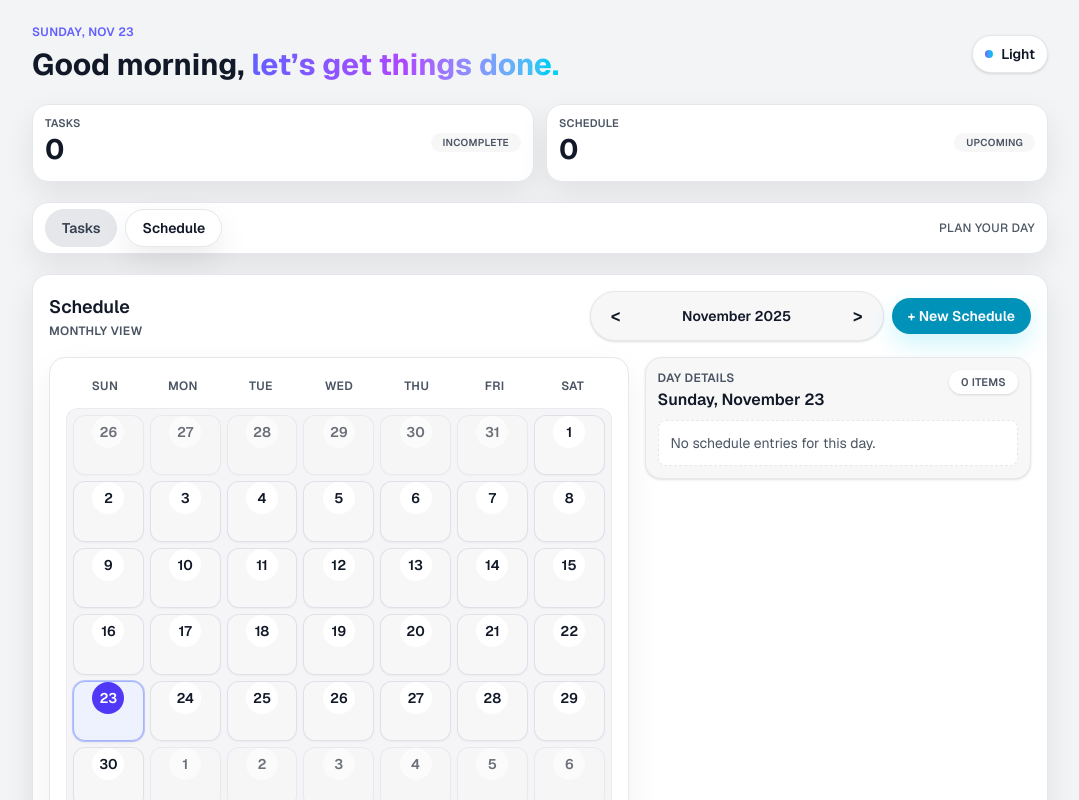
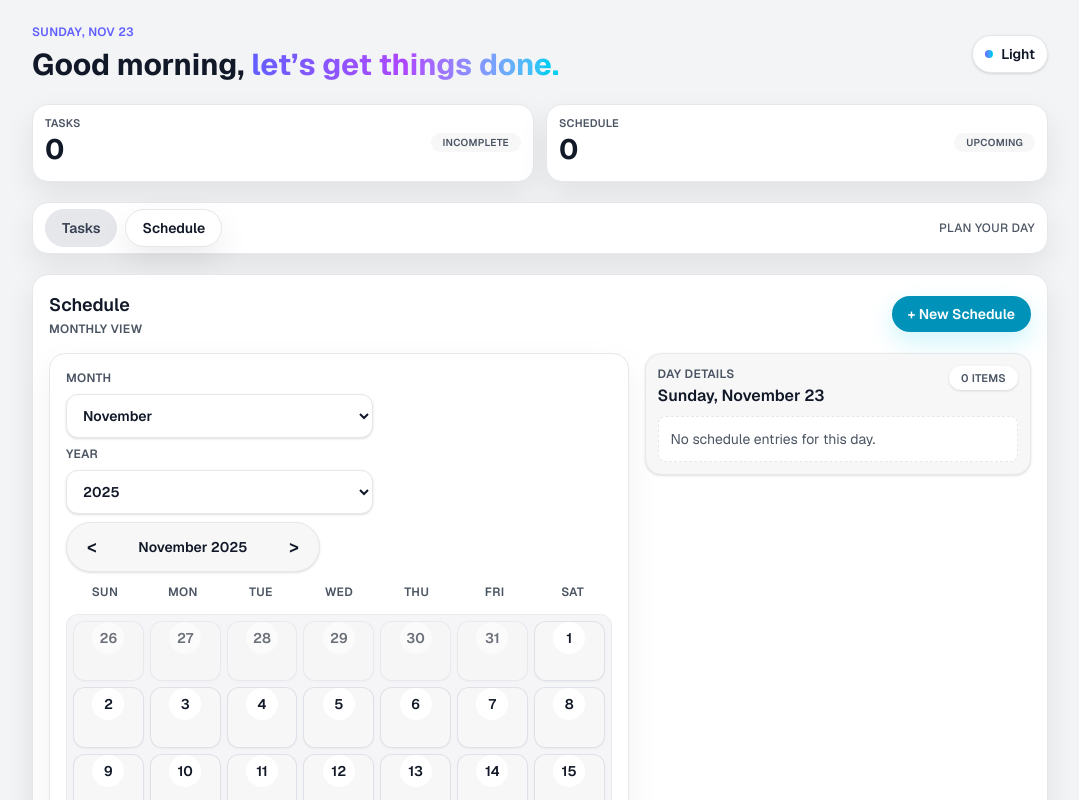
Before and after one commit to bbg-96/logme, a Next.js app: page / in a window 1280 px wide. Both pictures are taken after a click on the button "Schedule". Shown: the top 800 px of the page, without its empty margins (100-1179 px from the left). Built offline with nearby package versions, Linux system fonts and the light colour scheme.

Commit message:
Add month and year controls to schedule calendar

```diff
--- a/components/schedule/schedule-calendar.tsx
+++ b/components/schedule/schedule-calendar.tsx
@@ -45,6 +45,31 @@ export function ScheduleCalendar({
   const [currentMonth, setCurrentMonth] = useState(() => new Date(today.getFullYear(), today.getMonth(), 1));
   const [selectedDate, setSelectedDate] = useState(todayKey);
 
+  const monthOptions = useMemo(
+    () => [
+      "January",
+      "February",
+      "March",
+      "April",
+      "May",
+      "June",
+      "July",
+      "August",
+      "September",
+      "October",
+      "November",
+      "December",
+    ],
+    [],
+  );
+
+  const yearOptions = useMemo(() => {
+    const currentYear = today.getFullYear();
+    const minYear = Math.min(currentYear - 5, currentMonth.getFullYear());
+    const maxYear = Math.max(currentYear + 5, currentMonth.getFullYear());
+    return Array.from({ length: maxYear - minYear + 1 }, (_, index) => minYear + index);
+  }, [currentMonth, today]);
+
   const schedulesByDate = useMemo(() => {
     const grouped: Record<string, ScheduleItem[]> = {};
 
@@ -64,18 +89,34 @@ export function ScheduleCalendar({
     month: "long",
   });
 
+  const synchronizeSelectedDate = (target: Date) => {
+    setSelectedDate((existing) => {
+      const parsed = parseLocalDateString(existing);
+      if (parsed.getFullYear() === target.getFullYear() && parsed.getMonth() === target.getMonth()) {
+        return existing;
+      }
+      return toLocalDateString(target);
+    });
+  };
+
   const changeMonth = (offset: number) => {
     setCurrentMonth((previous) => {
       const next = new Date(previous.getFullYear(), previous.getMonth() + offset, 1);
-      setSelectedDate((existing) => {
-        const parsed = parseLocalDateString(existing);
-        if (parsed.getFullYear() === next.getFullYear() && parsed.getMonth() === next.getMonth()) {
-          return existing;
-        }
-        return toLocalDateString(next);
-      });
+      synchronizeSelectedDate(next);
       return next;
     });
+  };
+
+  const changeMonthDirect = (month: number) => {
+    const next = new Date(currentMonth.getFullYear(), month, 1);
+    setCurrentMonth(next);
+    synchronizeSelectedDate(next);
+  };
+
+  const changeYearDirect = (year: number) => {
+    const next = new Date(year, currentMonth.getMonth(), 1);
+    setCurrentMonth(next);
+    synchronizeSelectedDate(next);
   };
 
   const handleSelectDate = (date: Date) => {
@@ -94,24 +135,6 @@ export function ScheduleCalendar({
         </div>
 
         <div className="flex flex-col items-stretch gap-2 sm:flex-row sm:items-center sm:justify-end">
-          <div className="flex items-center gap-2 rounded-full border border-[color:var(--color-border-subtle)] bg-[var(--color-bg-subtle)] px-3 py-1.5 shadow-sm">
-            <button
-              onClick={() => changeMonth(-1)}
-              className="rounded-full px-2 py-1 text-lg font-semibold text-[var(--color-text-primary)] transition hover:bg-[var(--color-bg-card)] focus-visible:outline focus-visible:outline-2 focus-visible:outline-indigo-500"
-              aria-label="Previous month"
-            >
-              &lt;
-            </button>
-            <div className="min-w-[200px] text-center text-sm font-semibold text-[var(--color-text-primary)]">{monthLabel}</div>
-            <button
-              onClick={() => changeMonth(1)}
-              className="rounded-full px-2 py-1 text-lg font-semibold text-[var(--color-text-primary)] transition hover:bg-[var(--color-bg-card)] focus-visible:outline focus-visible:outline-2 focus-visible:outline-indigo-500"
-              aria-label="Next month"
-            >
-              &gt;
-            </button>
-          </div>
-
           {onRequestCreate && (
             <button
               onClick={onRequestCreate}
@@ -136,6 +159,60 @@ export function ScheduleCalendar({
           }`}
         >
           <div className="space-y-2.5 rounded-2xl border border-[color:var(--color-border-subtle)] bg-[var(--color-bg-card)] p-3 shadow-[0_14px_36px_rgba(0,0,0,0.06)] sm:p-3 lg:p-4">
+            <div className="mb-2 flex flex-wrap items-center justify-between gap-2">
+              <div className="flex flex-wrap items-center gap-2">
+                <label className="text-xs font-semibold uppercase tracking-wide text-[var(--color-text-muted)]" htmlFor="month-select">
+                  Month
+                </label>
+                <select
+                  id="month-select"
+                  value={currentMonth.getMonth()}
+                  onChange={(event) => changeMonthDirect(Number(event.target.value))}
+                  className="rounded-full border border-[color:var(--color-border-subtle)] bg-[var(--color-bg-subtle)] px-3 py-1.5 text-sm font-semibold text-[var(--color-text-primary)] shadow-sm focus-visible:outline focus-visible:outline-2 focus-visible:outline-indigo-500"
+                >
+                  {monthOptions.map((label, index) => (
+                    <option key={label} value={index}>
+                      {label}
+                    </option>
+                  ))}
+                </select>
+
+                <label className="text-xs font-semibold uppercase tracking-wide text-[var(--color-text-muted)]" htmlFor="year-select">
+                  Year
+                </label>
+                <select
+                  id="year-select"
+                  value={currentMonth.getFullYear()}
+                  onChange={(event) => changeYearDirect(Number(event.target.value))}
+                  className="rounded-full border border-[color:var(--color-border-subtle)] bg-[var(--color-bg-subtle)] px-3 py-1.5 text-sm font-semibold text-[var(--color-text-primary)] shadow-sm focus-visible:outline focus-visible:outline-2 focus-visible:outline-indigo-500"
+                >
+                  {yearOptions.map((year) => (
+                    <option key={year} value={year}>
+                      {year}
+                    </option>
+                  ))}
+                </select>
+              </div>
+
+              <div className="flex items-center gap-2 rounded-full border border-[color:var(--color-border-subtle)] bg-[var(--color-bg-subtle)] px-3 py-1.5 shadow-sm">
+                <button
+                  onClick={() => changeMonth(-1)}
+                  className="rounded-full px-2 py-1 text-lg font-semibold text-[var(--color-text-primary)] transition hover:bg-[var(--color-bg-card)] focus-visible:outline focus-visible:outline-2 focus-visible:outline-indigo-500"
+                  aria-label="Previous month"
+                >
+                  &lt;
+                </button>
+                <div className="min-w-[160px] text-center text-sm font-semibold text-[var(--color-text-primary)]">{monthLabel}</div>
+                <button
+                  onClick={() => changeMonth(1)}
+                  className="rounded-full px-2 py-1 text-lg font-semibold text-[var(--color-text-primary)] transition hover:bg-[var(--color-bg-card)] focus-visible:outline focus-visible:outline-2 focus-visible:outline-indigo-500"
+                  aria-label="Next month"
+                >
+                  &gt;
+                </button>
+              </div>
+            </div>
+
             <div className="grid grid-cols-7 text-center text-[11px] font-semibold uppercase tracking-wide text-[var(--color-text-muted)] sm:text-xs">
               {weekdayLabels.map((day) => (
                 <span key={day} className="py-1">
```
